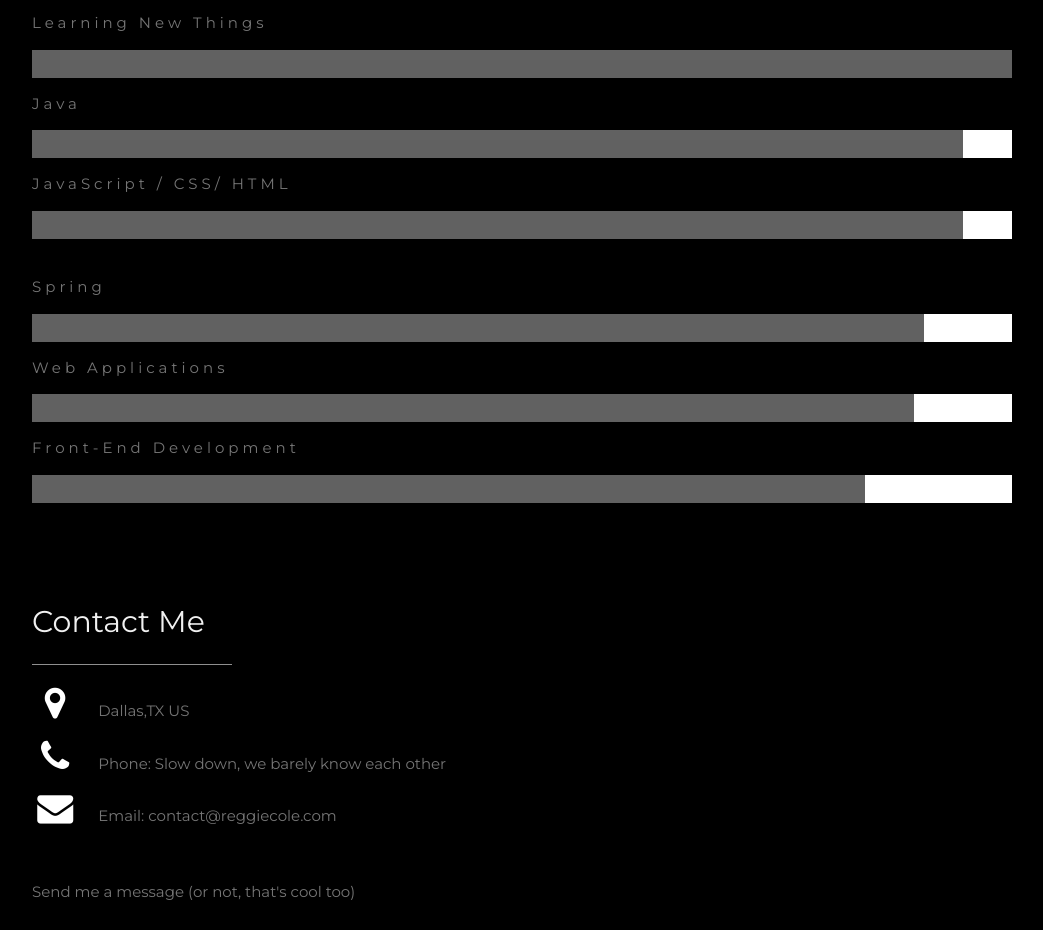
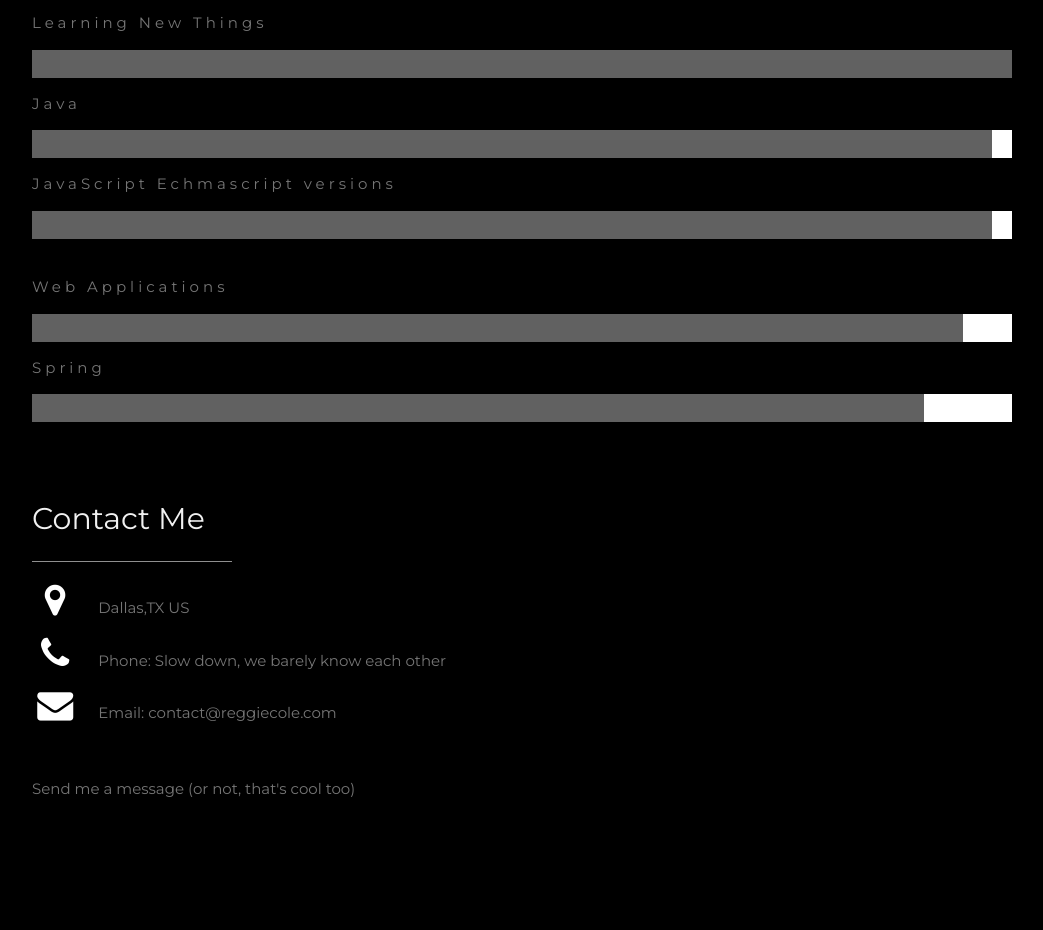
Before and after one commit to regcole/regcole.github.io, a plain HTML site: page index.html in a window 1280 px wide. Shown: the part 1585-2515 px from the top of the page, without its empty margins (178-1221 px from the left). Drawn offline with nearby package versions, Linux system fonts and the light colour scheme.

Commit message:
Update index.html
update the skills some more.muhahahaha

```diff
--- a/index.html
+++ b/index.html
@@ -67,25 +67,20 @@
         </div>
         <p class="w3-wide">Java</p>
         <div class="w3-white">
+            <div class="w3-dark-grey" style="height:28px;width:98%"></div>
+        </div>
+            <p class="w3-wide">JavaScript Echmascript versions </p>
+        <div class="w3-white">
+            <div class="w3-dark-grey" style="height:28px;width:98%"></div>
+        </div><br />
+        <p class="w3-wide">Web Applications</p>
+        <div class="w3-white">
             <div class="w3-dark-grey" style="height:28px;width:95%"></div>
         </div>
-            <p class="w3-wide">JavaScript / CSS/ HTML </p>
-        <div class="w3-white">
-            <div class="w3-dark-grey" style="height:28px;width:95%"></div>
-        </div><br />
         <p class="w3-wide">Spring</p>
         <div class="w3-white">
             <div class="w3-dark-grey" style="height:28px;width:91%"></div>
         </div>
-        <p class="w3-wide">Web Applications</p>
-        <div class="w3-white">
-            <div class="w3-dark-grey" style="height:28px;width:90%"></div>
-        </div>
-
-        <p class="w3-wide">Front-End Development </p>
-        <div class="w3-white">
-            <div class="w3-dark-grey" style="height:28px;width:85%"></div>
-        </div><br />
 
 
         <!-- Contact Section -->
```
